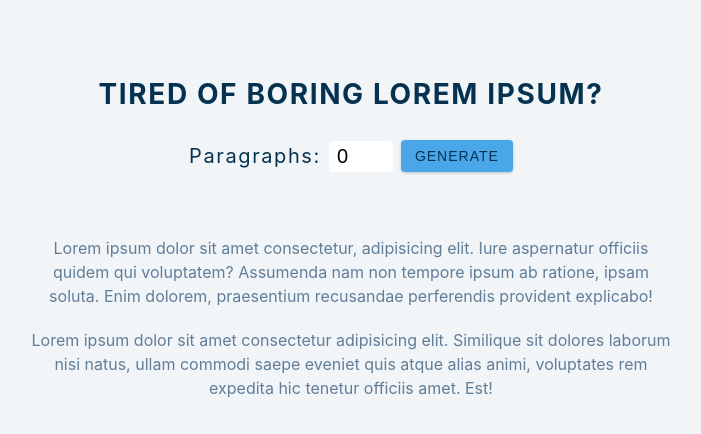
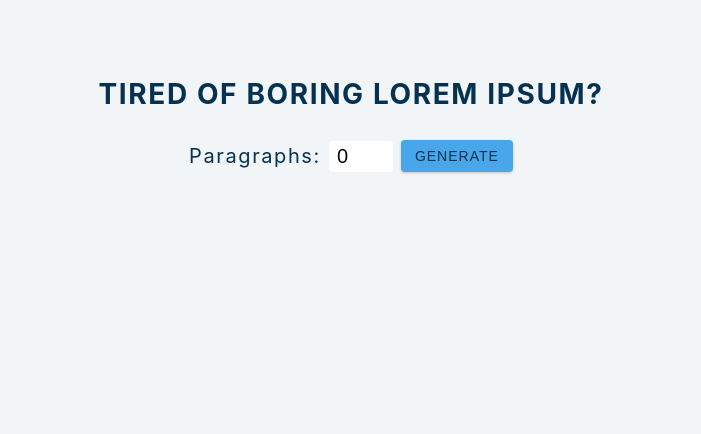
Before and after one commit to hungbui7690/react-tutorials, a React (Vite) app in the folder client/: page / in a window 1280 px wide. Shown: the top 434 px of the page, without its empty margins (289-990 px from the left). Built offline with nearby package versions, Linux system fonts and the light colour scheme.

Commit message:
Lorem: Complete P1

```diff
--- a/client/src/App.jsx
+++ b/client/src/App.jsx
@@ -1,30 +1,20 @@
 /*
-  Lorem: Structure
-  - in our project, if we enter negative value > generate only 1 paragraph, and maximum is 8 paragraphs > because in data.js file, we just have only an array of 8 paragraphs
-
-  - States:
-    + count: how many paragraphs that we want
-    + text: or paragraphs > array of paragraphs
-
-  (***) Again: when we add "value" and "onchange" on inputs > they become "controlled inputs"
-
+  Lorem: Complete P1
 */
 
 import React, { useState } from 'react'
 import data from './data'
 
 function App() {
-  // (1) setup states
   const [count, setCount] = useState(0)
   const [text, setText] = useState([])
 
-  // (2)
+  // (1)
   const handleSubmit = (e) => {
     e.preventDefault()
-    console.log('hello world')
+    setText(data) // use all data
   }
 
-  // (3)
   return (
     <section className='section-center'>
       <h3>tired of boring lorem ipsum? </h3>
@@ -42,19 +32,11 @@ function App() {
         </button>
       </form>
 
-      {/* dummy data for initial render only */}
+      {/* (2) */}
       <article className='lorem-text'>
-        <p>
-          Lorem ipsum dolor sit amet consectetur, adipisicing elit. Iure
-          aspernatur officiis quidem qui voluptatem? Assumenda nam non tempore
-          ipsum ab ratione, ipsam soluta. Enim dolorem, praesentium recusandae
-          perferendis provident explicabo!
-        </p>
-        <p>
-          Lorem ipsum dolor sit amet consectetur adipisicing elit. Similique sit
-          dolores laborum nisi natus, ullam commodi saepe eveniet quis atque
-          alias animi, voluptates rem expedita hic tenetur officiis amet. Est!
-        </p>
+        {text.map((item, index) => {
+          return <p key={index}>{item}</p>
+        })}
       </article>
     </section>
   )
```
